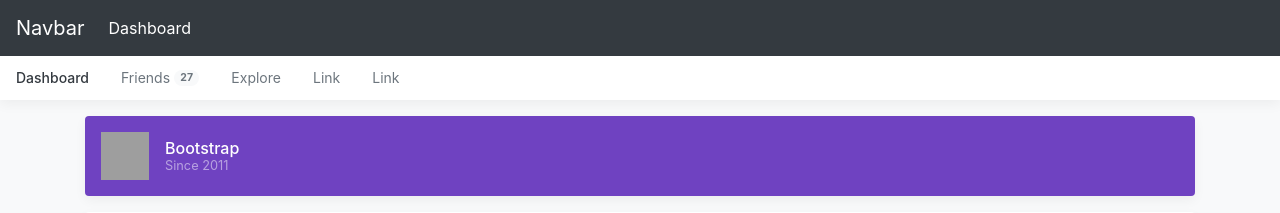
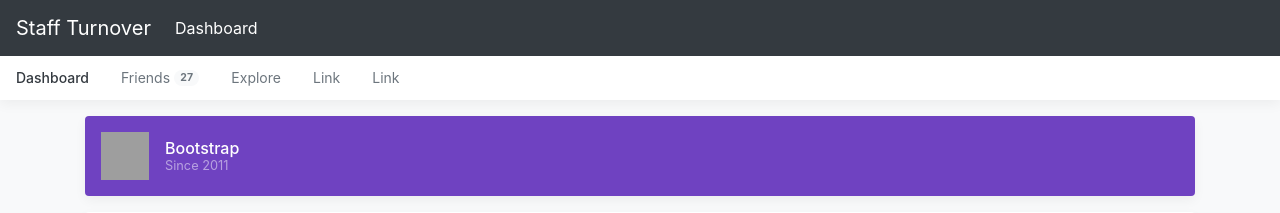
Before and after one commit to asatiratnesh/Employee_engagement, a Django app: page / in a window 1280 px wide. Shown: the top 213 px of the page. Run offline with Django 3.2, Linux system fonts and the light colour scheme; some libraries are stand-ins or nearby versions; grey boxes are pictures that could not be loaded.

Commit message:
dummy text

```diff
--- a/Employee_engagement/StaffTurnoverApp/templates/index.html
+++ b/Employee_engagement/StaffTurnoverApp/templates/index.html
@@ -2,7 +2,7 @@
 
 {% block content %}
     <nav class="navbar navbar-expand-md fixed-top navbar-dark bg-dark">
-      <a class="navbar-brand" href="#">Navbar</a>
+      <a class="navbar-brand" href="#">Staff Turnover</a>
       <button class="navbar-toggler p-0 border-0" type="button" data-toggle="offcanvas">
         <span class="navbar-toggler-icon"></span>
       </button>
```
